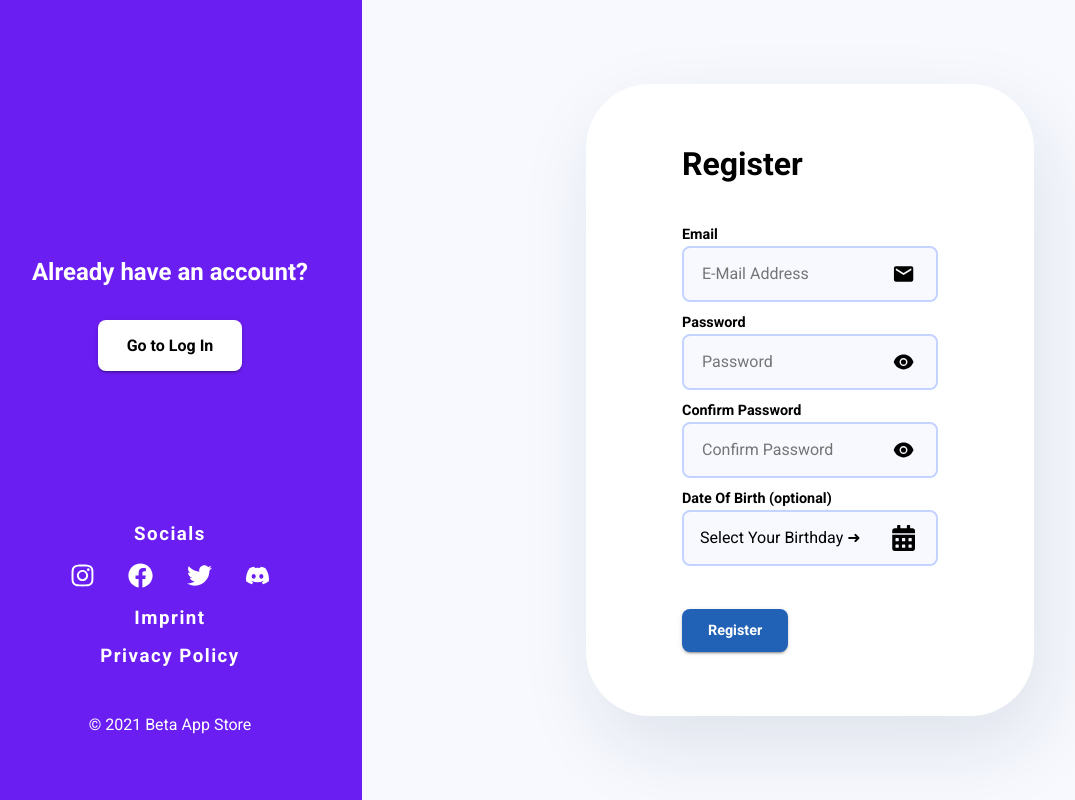
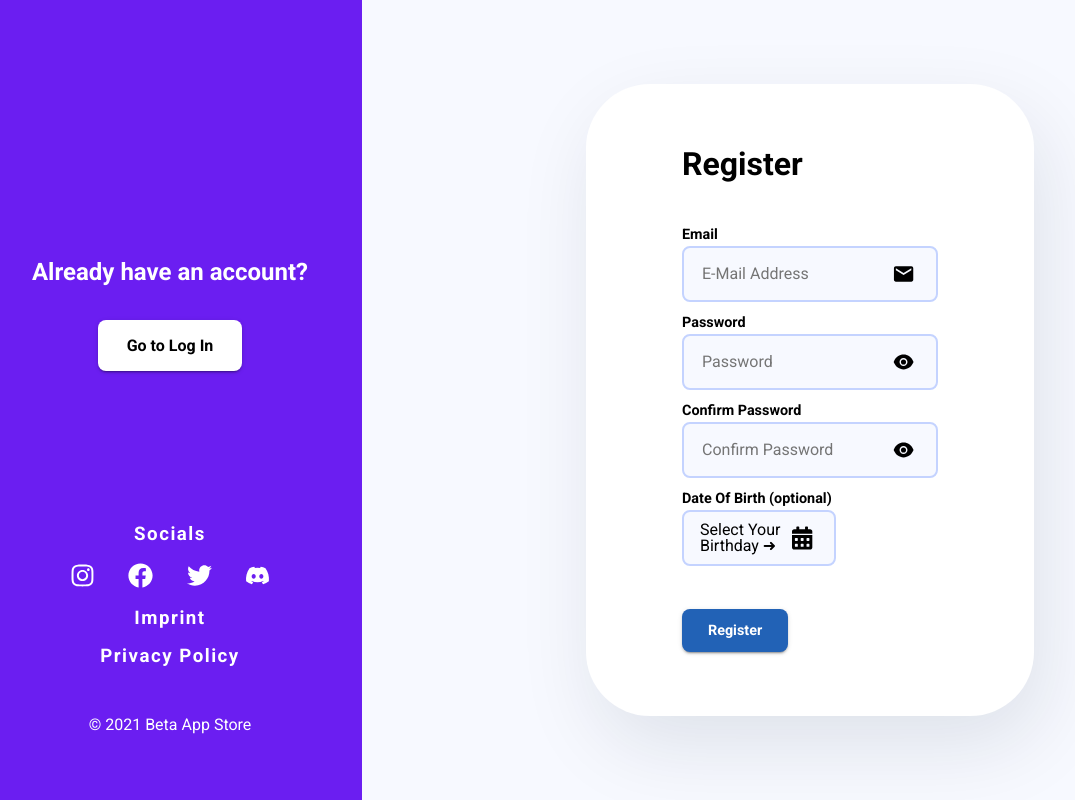
Before and after one commit to floriankulig/testiply, a Next.js app: page /register in a window 1280 px wide. Shown: the whole page, without its empty margins (22-1097 px from the left). Built offline with nearby package versions, Linux system fonts and the light colour scheme.

Commit message:
passing styles via react styles

```diff
--- a/src/components/auth/AuthForm.tsx
+++ b/src/components/auth/AuthForm.tsx
@@ -1,5 +1,5 @@
 import { Button } from "components/Button";
-import { FormInput, SVGWrapper, TextField } from "components/FormInput";
+import { FormInput, StyledFormInput, SVGWrapper, TextField } from "components/FormInput";
 import { rgba } from "polished";
 import { useState } from "react";
 import { AiFillEyeInvisible, AiFillEye } from "react-icons/ai";
@@ -26,6 +26,12 @@ const Form = styled.form`
     h1{
         margin: 0;
         margin-bottom: 1.5em;
+    }
+
+   .optionals {
+       width: 100%;
+       display: flex;
+       justify-content: space-between;
     }
 
     ${Button} {
@@ -113,7 +119,9 @@ export const AuthForm: React.FC<AuthFormProps> = ({ formType }) => {
                             </SVGWrapper>
                         </TextField>
                     </FormInput>
-                    <DateInput minDate={minBirthDate} maxDate={maxBirthDate} date={dateOfBirth} setDate={setDateOfBirth} />
+                    <div className="optionals">
+                        <DateInput style={{ width: "60%" }} minDate={minBirthDate} maxDate={maxBirthDate} date={dateOfBirth} setDate={setDateOfBirth} />
+                    </div>
                 </>
                 )}
                 <Button bold>{formType === "register" ? "Register" : "Log In"}</Button>
```
